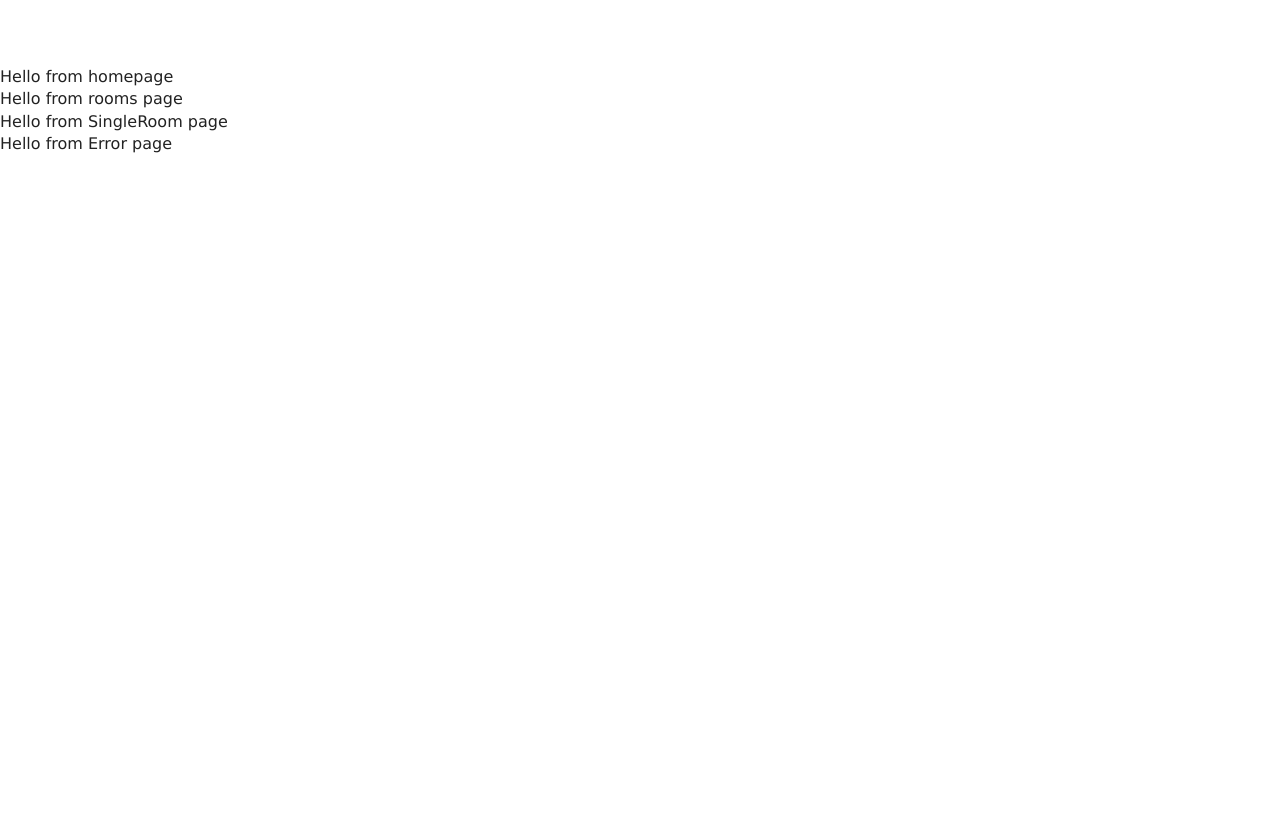
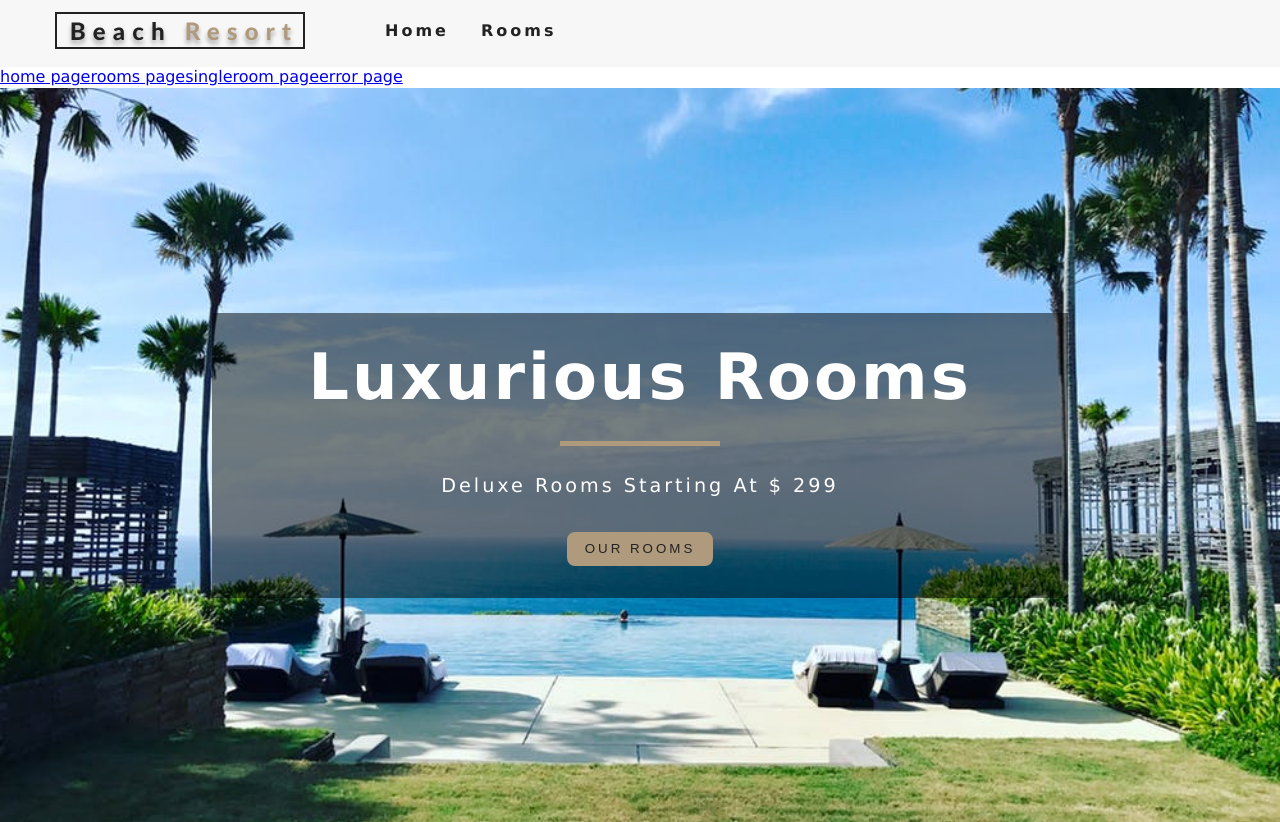
Before and after one commit to Bill0197/hotel-reservation, a React (Create React App) app: page / in a window 1280 px wide. Before the commit the page ends 800 px from the top, so only its background shows below. Built offline with nearby package versions, Linux system fonts and the light colour scheme.

Commit message:
added banner and hero cmps

```diff
--- a/src/App.css
+++ b/src/App.css
@@ -55,19 +55,25 @@ h6 {
 
 .btn-primary {
     display: inline-block;
+    outline: none;
     text-decoration: none;
     letter-spacing: var(--mainSpacing);
     color: var(--mainBlack);
     background: var(--primaryColor);
     padding: 0.4rem 0.9rem;
     border: 3px solid var(--primaryColor);
-  transition: var(--mainTransition);
+    transition: background 0.13s linear;
     text-transform: uppercase;
     cursor: pointer;
+    border-radius: 8px;;
 }
 .btn-primary:hover {
     background: transparent;
-  color: var(--primaryColor);
+    color: #ad926e;
+}
+.btn-primary:active{
+ border: 3px solid #978368;
+    color: #978368;
 }
 .loading {
     text-transform: capitalize;
@@ -106,6 +112,12 @@ h6 {
     border: none;
     cursor: pointer;
     outline: none;
+}
+.nav-icon:hover {
+    font-size: 1.556rem;
+}
+.nav-icon:active {
+    color: #9b8971;
 }
 .nav-icon {
     font-size: 1.5rem;
--- a/src/App.js
+++ b/src/App.js
@@ -1,18 +1,28 @@
 import React from "react";
 import "./App.css";
+import { Route, Link, Switch } from "react-router-dom";
 import Home from "./pages/Home";
 import Rooms from "./pages/Rooms";
 import SingleRoom from "./pages/SingleRoom";
 import Error from "./pages/Error";
+import Navbar from "./components/Navbar"
 
 function App() {
     return (
-        <div>
-            <Home />
-            <Rooms />
-            <SingleRoom />
-            <Error />
-        </div>
+        <>
+        <Navbar/>
+            <Link to="/">home page</Link>
+            <Link to="/rooms">rooms page</Link>
+            <Link to="/singleroom">singleroom page</Link>
+            <Link to="/error">error page</Link>
+            <Switch>
+
+            <Route path="/" exact component={Home} />
+            <Route path="/rooms" exact component={Rooms} />
+            <Route path="/rooms/:slug" exact component={SingleRoom} />
+            <Route component={Error} />
+            </Switch>
+        </>
     );
 }
 
--- /dev/null
+++ b/src/components/Banner.js
@@ -0,0 +1,12 @@
+import React from "react";
+
+export default function Banner({ children, title, subtitle }) {
+    return (
+        <div className="banner">
+            <h1>{title}</h1>
+            <div></div>
+            <p>{subtitle}</p>
+            {children}
+        </div>
+    );
+}
--- /dev/null
+++ b/src/components/Hero.js
@@ -0,0 +1,11 @@
+import React from 'react'
+
+const Hero = ({ children, hero }) => {
+    return <header className={(hero)}>{children}</header>;
+};
+
+
+Hero.defaultProps = {
+  hero: "defaultHero"
+}
+export default Hero
--- /dev/null
+++ b/src/components/Navbar.js
@@ -0,0 +1,51 @@
+import React, { Component } from "react";
+import logo from "../images/logo.svg";
+import { FaAlignRight } from "react-icons/fa";
+import { Link } from "react-router-dom";
+
+export default class Navbar extends Component {
+    state = {
+        isOpen: false,
+    };
+    handleToggle = () => {
+        this.setState((prev) => {
+            return {
+                isOpen: !prev.isOpen,
+            };
+        });
+    };
+    render() {
+        return (
+            <nav className="navbar">
+                <div className="nav-center">
+                    <div className="nav-header">
+                        <Link to="/">
+                            <img src={logo} alt="logo" />
+                        </Link>
+                        <button
+                            onClick={this.handleToggle}
+                            type="buttton"
+                            className="nav-btn"
+                        >
+                            <FaAlignRight className="nav-icon" />
+                        </button>
+                    </div>
+                    <ul
+                        className={
+                            this.state.isOpen
+                                ? "nav-links show-nav"
+                                : "nav-links"
+                        }
+                    >
+                        <li>
+                            <Link to="/">Home</Link>
+                        </li>
+                        <li>
+                            <Link to="/rooms">Rooms</Link>
+                        </li>
+                    </ul>
+                </div>
+            </nav>
+        );
+    }
+}
--- a/src/index.js
+++ b/src/index.js
@@ -1,13 +1,16 @@
-import React from 'react';
-import ReactDOM from 'react-dom';
-import App from './App';
-import reportWebVitals from './reportWebVitals';
+import React from "react";
+import ReactDOM from "react-dom";
+import App from "./App";
+import { BrowserRouter as Router } from "react-router-dom";
+import reportWebVitals from "./reportWebVitals";
 
 ReactDOM.render(
-  <React.StrictMode>
-    <App />
-  </React.StrictMode>,
-  document.getElementById('root')
+    <React.StrictMode>
+        <Router>
+            <App />
+        </Router>
+    </React.StrictMode>,
+    document.getElementById("root")
 );
 
 // If you want to start measuring performance in your app, pass a function
--- a/src/pages/Error.js
+++ b/src/pages/Error.js
@@ -1,7 +1,18 @@
 import React from "react";
+import Hero from "../components/Hero";
+import Banner from "../components/Banner";
+import { Link } from "react-router-dom";
 
 const Error = () => {
-    return <div>Hello from Error page</div>;
+    return (
+        <Hero>
+            <Banner title="ERROR 404" subtitle="Page Not Found">
+                <Link to="/">
+                    <button className="btn-primary">Home</button>
+                </Link>
+            </Banner>
+        </Hero>
+    );
 };
 
 export default Error;
--- a/src/pages/Home.js
+++ b/src/pages/Home.js
@@ -1,11 +1,19 @@
 import React from 'react'
+import Hero from "../components/Hero"
+import Banner from "../components/Banner"
+import {Link} from "react-router-dom"
 
 const Home = () => {
   return (
-    <div>
-      Hello from homepage
-    </div>
-  )
+      <Hero>
+          <Banner title="luxurious rooms" subtitle="deluxe rooms starting at  $ 299">
+            <Link to="/rooms">
+              <button className="btn-primary">our rooms</button>
+            </Link>
+          </Banner>
+      </Hero>
+  );
 }
 
+
 export default Home
--- a/src/pages/Rooms.js
+++ b/src/pages/Rooms.js
@@ -1,11 +1,18 @@
-import React from 'react'
+import React from "react";
+import Hero from "../components/Hero";
+import Banner from "../components/Banner";
+import { Link } from "react-router-dom";
 
 const Rooms = () => {
-  return (
-    <div>
-      Hello from rooms page
-    </div>
-  )
-}
+    return (
+        <Hero hero="roomsHero">
+            <Banner title="rooms" subtitle="great rooms">
+                <Link to="single-room">
+                    <button className="btn-primary">singl room</button>
+                </Link>
+            </Banner>
+        </Hero>
+    );
+};
 
-export default Rooms
+export default Rooms;
```
Lines whose indentation alone changed are shown as unchanged.
